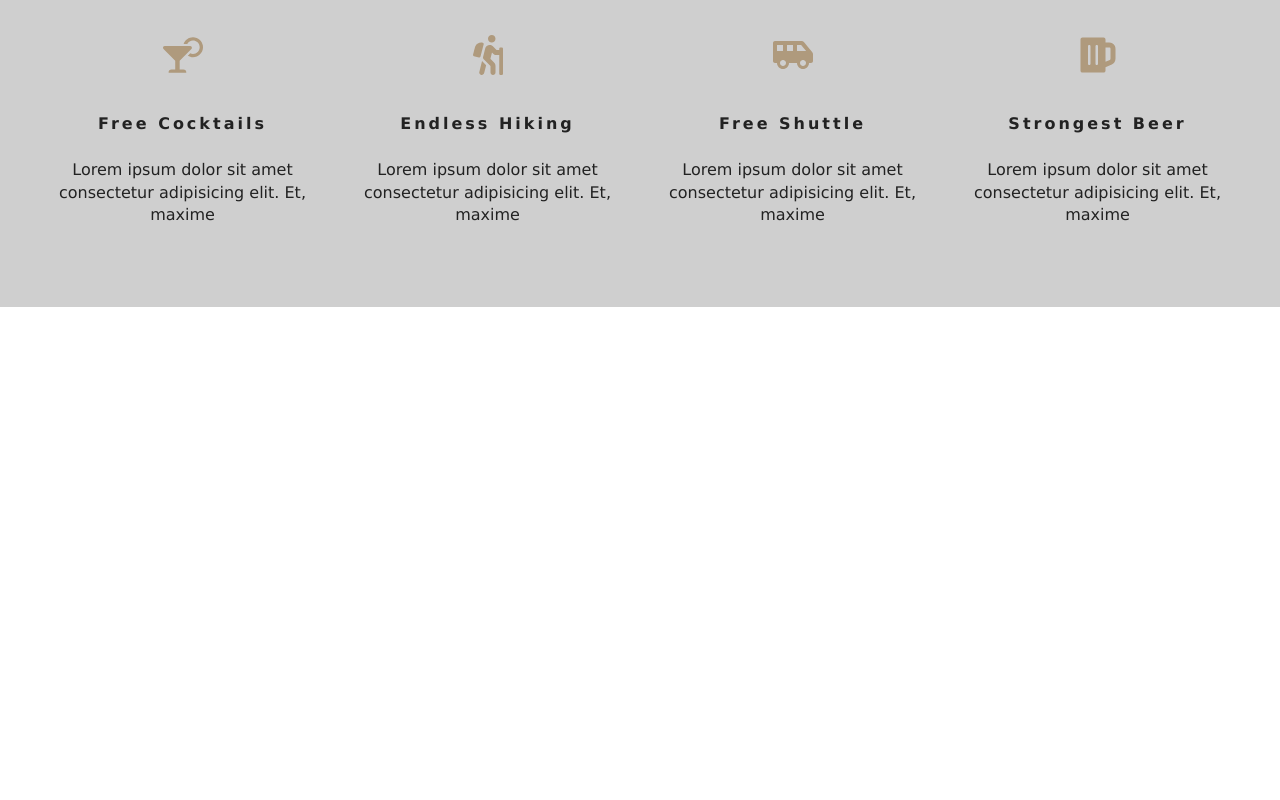
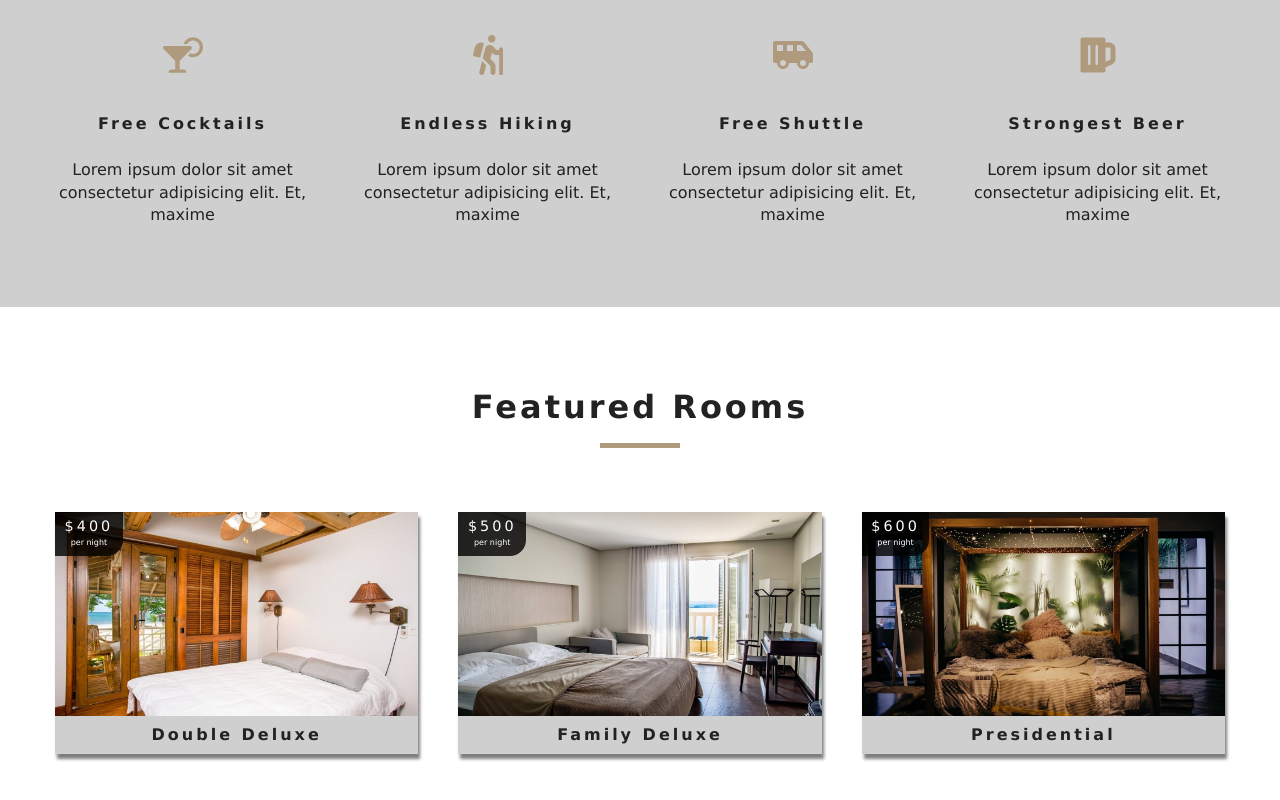
Before and after one commit to Esken1985/beach-resort-react, a React (Create React App) app: page / in a window 1280 px wide. Shown: the part 972-1772 px from the top of the page. Before the commit the page ends 1279 px from the top, so only its background shows below. Built offline with nearby package versions, Linux system fonts and the light colour scheme.

Commit message:
creating Rooms Context, adding FeaturedRooms and Room components

```diff
--- /dev/null
+++ b/src/components/FeaturedRooms.js
@@ -0,0 +1,23 @@
+import React, { Component } from "react";
+import { RoomContext } from "../context";
+import Loading from "./Loading";
+import Room from "./Room";
+import Title from "./Title";
+
+export default class FeaturedRooms extends Component {
+  static contextType = RoomContext;
+  render() {
+    let { loading, featuredRooms: rooms } = this.context;
+    rooms = rooms.map((room) => {
+      return <Room key={room.id} room={room} />;
+    });
+    return (
+      <section className="featured-rooms">
+        <Title title="featured rooms" />
+        <div className="featured-rooms-center">
+          {loading ? <Loading /> : rooms}
+        </div>
+      </section>
+    );
+  }
+}
--- /dev/null
+++ b/src/components/Loading.js
@@ -0,0 +1,13 @@
+import React from "react";
+import loadingGif from "../images/gif/loading-arrow.gif";
+
+const Loading = () => {
+  return (
+    <div className="loading">
+      <h4>Rooms data loading...</h4>
+      <img src={loadingGif} alt="loading" />
+    </div>
+  );
+};
+
+export default Loading;
--- /dev/null
+++ b/src/components/Room.js
@@ -0,0 +1,35 @@
+import React from "react";
+import { Link } from "react-router-dom";
+import defaultImg from "../images/room-1.jpeg";
+import PropTypes from "prop-types"
+
+const Room = ({ room }) => {
+  const { name, slug, images, price } = room;
+
+  return (
+    <article className="room">
+      <div className="img-container">
+        <img src={images[0] || defaultImg} alt="single room" />
+        <div className="price-top">
+          <h6>${price}</h6>
+          <p>per night</p>
+        </div>
+        <Link to={`/rooms/${slug}`} className="btn-primary room-link">
+          Features
+        </Link>
+      </div>
+      <p className="room-info">{name}</p>
+    </article>
+  );
+};
+
+Room.propTypes = {
+    room: PropTypes.shape({
+        name: PropTypes.string.isRequired,
+        slug: PropTypes.string.isRequired,
+        images: PropTypes.arrayOf(PropTypes.string).isRequired,
+        price: PropTypes.number.isRequired,
+    })
+}
+
+export default Room;
--- /dev/null
+++ b/src/context.js
@@ -0,0 +1,49 @@
+import React, { Component } from "react";
+import items from "./data.js";
+
+const RoomContext = React.createContext();
+
+class RoomProvider extends Component {
+  state = {
+    rooms: [],
+    sortedRooms: [],
+    featuredRooms: [],
+    loading: true,
+  };
+  //getData
+
+  componentDidMount() {
+    // this.getData
+    let rooms = this.formatData(items);
+    console.log(rooms);
+    let featuredRooms = rooms.filter((room) => room.featured === true);
+    this.setState({
+      rooms,
+      featuredRooms,
+      sortedRooms: rooms,
+      loading: false,
+    });
+  }
+
+  formatData(items) {
+    let tempItems = items.map((item) => {
+      let id = item.sys.id;
+      let images = item.fields.images.map((image) => image.fields.file.url);
+      let room = { ...item.fields, images, id };
+      return room;
+    });
+    return tempItems;
+  }
+
+  render() {
+    return (
+      <RoomContext.Provider value={{ ...this.state }}>
+        {this.props.children}
+      </RoomContext.Provider>
+    );
+  }
+}
+
+const RoomConsumer = RoomContext.Consumer;
+
+export { RoomProvider, RoomContext, RoomConsumer };
--- a/src/index.js
+++ b/src/index.js
@@ -3,13 +3,16 @@
 // import './index.css';
 import { BrowserRouter as Router } from "react-router-dom";
 import App from "./App";
+import { RoomProvider } from "./context";
 import * as serviceWorker from "./serviceWorker";
 
 ReactDOM.render(
   <React.StrictMode>
-    <Router>
-      <App />
-    </Router>
+    <RoomProvider>
+      <Router>
+        <App />
+      </Router>
+    </RoomProvider>
   </React.StrictMode>,
   document.getElementById("root")
 );
--- a/src/pages/Home.js
+++ b/src/pages/Home.js
@@ -1,6 +1,7 @@
 import React from "react";
 import { Link } from "react-router-dom";
 import Banner from "../components/Banner";
+import FeaturedRooms from "../components/FeaturedRooms";
 import Hero from "../components/Hero";
 import Services from "../components/Services";
 
@@ -15,6 +16,7 @@
         </Banner>
       </Hero>
       <Services />
+      <FeaturedRooms />
     </>
   );
 };
```
